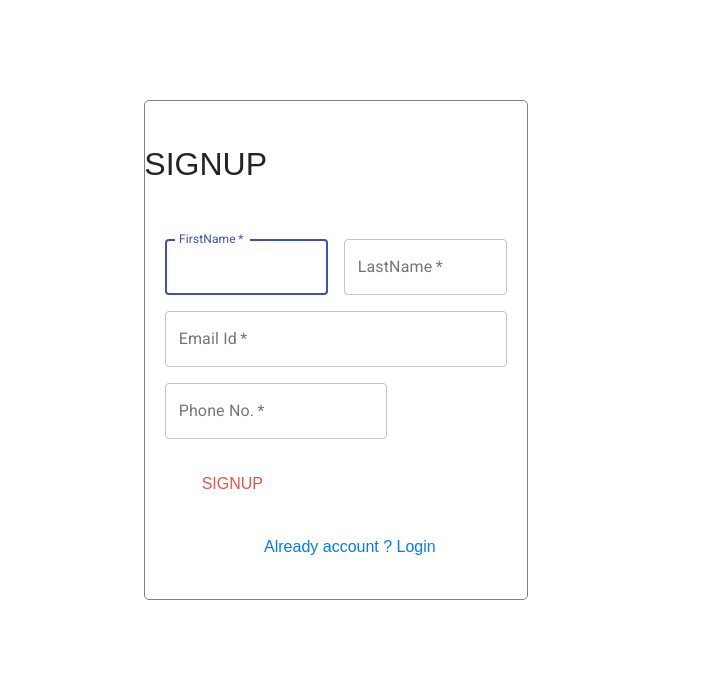
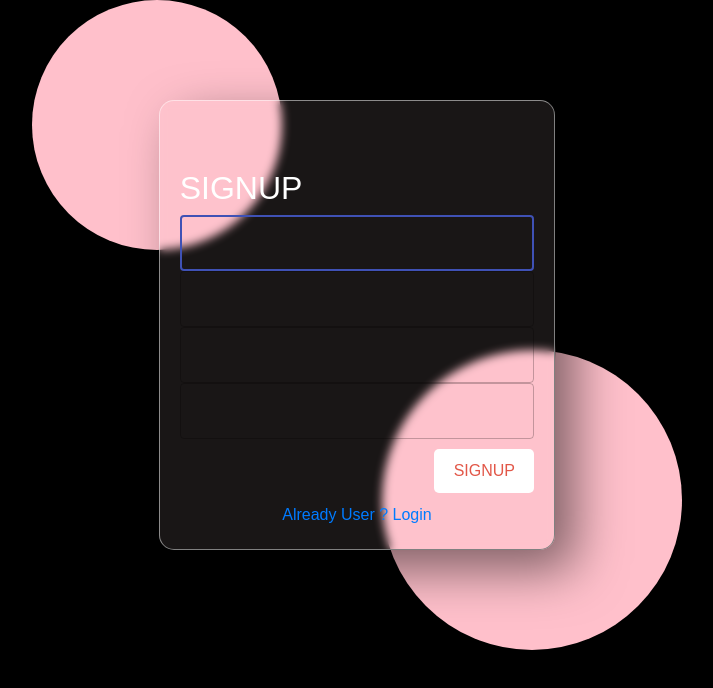
Before and after one commit to cmabirua/Project, a React (Create React App) app: page /signup in a window 1280 px wide. Shown: the top 688 px of the page, without its empty margins (283-996 px from the left). Built offline with nearby package versions, Linux system fonts and the light colour scheme.

Commit message:
Change Signup UI

```diff
--- a/src/Component/SignUp/SignUp.js
+++ b/src/Component/SignUp/SignUp.js
@@ -48,33 +48,104 @@ var checkphone = (data)=>{
 }
 
 const classes = useStyles();
-    return(
+    return (
     <div className="container-fluid">
       <div className="row">
+        <div className={`col-lg-12 ${Styles.back}`}>
+          <div className={Styles.circle1}></div>
+          <div className={Styles.circle2}></div>
+        </div>
         <div className="col-lg-4"></div>
-                <div className="col-lg-4" className={Styles.box}>
+        <div className="col-lg-4">
+          <div className={Styles.box}>
+            <br></br>
             <br></br>
             <h2 className={Styles.name}>SIGNUP</h2>
             <br></br>
-                    <form className={classes.form}>
-                    <Grid container spacing={2}> {/* INPUT BOX */}
-                        <TextBox  xs = "12" sm="6"  auto="fname" name="firstName" id="firstName" label="FirstName" autofocus="false" />
-                        <TextBox xs = "12" sm="6"  auto="lname" name="lastName" id="lastName" label="LastName"  />
-                        <TextBox xs="12" sm="12" auto="email" name="email" id="email" label="Email Id"  />
-                        <TextBox xs = "8" sm="8" auto="phone" name="phone" id="phone" label="Phone No."  />
-                        <Grid><button onClick={check}  type={p==null && e==null?"submit":"button"} className="btn" className={Styles.btnsignup}>SIGNUP</button></Grid>
-                    </Grid>
+            <form>
+              <TextBox
+                auto="fname"
+                name="firstName"
+                id="firstName"
+                autofocus="true"
+                width="100%"
+                placeholder="FirstName"
+              />
+              <TextBox
+                auto="lname"
+                name="lastName"
+                id="lastName"
+                width="100%"
+                placeholder="Last Name"
+              />
+              <TextBox
+                auto="email"
+                name="email"
+                id="email"
+                width="100%"
+                placeholder="Email"
+              />
+              <TextBox
+                auto="phone"
+                name="phone"
+                id="phone"
+                width="100%"
+                placeholder="Phone No."
+              />
+              <button
+                onClick={check}
+                type={p == null && e == null ? "submit" : "button"}
+                className={Styles.btnlogin}
+              >
+                SIGNUP
+              </button>
               <br></br>
               {/* Error Display */}
-                    <p style={{color:"red",fontSize:"15px"}}> {e==null?"":e}</p>
-                    <p style={{color:"red",fontSize:"15px"}}> {p==null?"":p}</p>
-
-                    <Grid container spacing={2}>
-                        <p className={Styles.txtsign}><NavLink to="/login">Already account ? Login</NavLink></p>
-                    </Grid>
+              <p style={{ color: "red", fontSize: "15px" }}>
+                {" "}
+                {e == null ? "" : e}
+              </p>
+              <p style={{ color: "red", fontSize: "15px" }}>
+                {" "}
+                {p == null ? "" : p}
+              </p>
+              <br></br>
+              <p className={Styles.txtlogin}>
+                <NavLink to="/signup">Already User ? Login</NavLink>
+              </p>
             </form>
           </div>
         </div>
       </div>
+    </div>
   )
+    // return(
+    //     <div className="container-fluid">
+    //         <div className="row">
+    //             <div className="col-lg-4"></div>
+    //             <div className="col-lg-4" className={Styles.box}>
+    //             <br></br>
+    //                 <h2 className={Styles.name}>SIGNUP</h2>
+    //                 <br></br>
+    //                 <form className={classes.form}>
+    //                 <Grid container spacing={2}> {/* INPUT BOX */}
+    //                     <TextBox  xs = "12" sm="6"  auto="fname" name="firstName" id="firstName" label="FirstName" autofocus="false" />
+    //                     <TextBox xs = "12" sm="6"  auto="lname" name="lastName" id="lastName" label="LastName"  />
+    //                     <TextBox xs="12" sm="12" auto="email" name="email" id="email" label="Email Id"  />
+    //                     <TextBox xs = "8" sm="8" auto="phone" name="phone" id="phone" label="Phone No."  />
+    //                     <Grid><button onClick={check}  type={p==null && e==null?"submit":"button"} className="btn" className={Styles.btnsignup}>SIGNUP</button></Grid>
+    //                 </Grid>
+    //                 <br></br>
+    //                 {/* Error Display */}
+    //                 <p style={{color:"red",fontSize:"15px"}}> {e==null?"":e}</p>
+    //                 <p style={{color:"red",fontSize:"15px"}}> {p==null?"":p}</p>
+
+    //                 <Grid container spacing={2}>
+    //                     <p className={Styles.txtsign}><NavLink to="/login">Already account ? Login</NavLink></p>
+    //                 </Grid>
+    //                 </form>
+    //             </div>
+    //         </div>
+    //     </div>
+    // )
 }
--- a/src/Component/SignUp/Signup.module.css
+++ b/src/Component/SignUp/Signup.module.css
@@ -1,53 +1,77 @@
-body{
-    backdrop-filter: blur(10px);
+.back {
+    height: 100vh;
+    background-color: black;
+    /* backgrcolor: black; */
 }
+
+.circle1 {
+    height: 250px;
+    width: 250px;
+    color: pink;
+    background-color: pink;
+    border-radius: 50%;
+    margin-left: 300px;
+}
+
+.circle2 {
+    margin-top: 100px;
+    margin-right: 300px;
+    height: 300px;
+    width: 300px;
+    color: pink;
+    background-color: pink;
+    border-radius: 50%;
+    float: right;
+}
+
 .box {
     position: relative;
     top: 100px;
-    width: 30%;
-    height: 500px;
+    width: 100%;
+    height: 450px;
     padding: 20px;
     border-radius: 5px;
-    transition: 0.5s;
     border: 1px solid gray;
+    margin-top: -100vh;
+    box-shadow: 20px 20px 50px rgba(0, 0, 0, 0.5);
+    border-radius: 15px;
+    background: rgba(243, 218, 218, 0.1);
+    overflow: hidden;
+    justify-content: center;
+    align-items: center;
+    border-top: 1px solid rgba(255, 255, 255, 0.5);
+    border-left: 1px solid rgba(255, 255, 255, 0.5);
+    backdrop-filter: blur(5px);
 }
 
-.box:hover {
-    box-shadow: 1px 1px 10px 1px grey;
-
+.btnlogin {
+    color: #e25748;
+    /* transition: 0.5s; */
+    border: none;
+    background-color: white;
+    margin-top: 10px;
+    margin-left: 30px;
+    padding: 10px 10px;
+    border-radius: 5px;
+    float: right;
+    outline: none;
+    width: 100px;
 }
 
-.btnsignup {
-    color: #e25748;
-    transition: 0.5s;
-    border: none;
-    background-color: white;
-    /* border: 2px red solid; */
+.txtlogin {
+    margin-top: 0;
+    color: gray;
+    /* margin-left: 25%; */
 }
 
-.btnsignup:hover {
-    color: #e25748;
-    background-color: #facdc8;
-
-}
-
-.btnsignup {
-    /* margin-left: 81%;
-    margin-right: 30px; */
-    margin-top: 10px;
-    margin-left: 30px;
-    padding: 15px 15px;
-    border-radius: 5px;
-}
-
-.txtsign {
-    margin-top: 0;
-    color: gray;
-    margin-left: 30%;
+.txtlogin:hover {
+    text-decoration: none;
+    /* color: gray; */
 }
 
 .name {
-    margin-left: -260px;
+    float: left;
+    color: white;
 }
 
 @media only screen and (max-width: 500px) {
@@ -56,22 +80,33 @@ body{
         width: 90%;
         top: 125px;
         margin-left: 20px;
-
+        margin-top: -90vh;
     }
 
-    .btnsignup {
-        background-color: #facdc8;
+    .btnlogin {
+        background-color: white;
         margin-top: 10px;
-        margin-left: 8px;
+        margin-left: 0px;
+        width: 100%;
     }
 
-    .name {
-        margin-left: -200px;
-    }
-    .txtsign {
-        margin-top: -10px;
+    .txtlogin {
+        margin-top: 0;
         color: gray;
         margin-left: 3%;
     }
 
+    .circle1 {
+        margin-top: 50px;
+        width: 200px;
+        height: 200px;
+        margin-left: 0;
+    }
+
+    .circle2 {
+        margin-top: 300px;
+        width: 200px;
+        height: 200px;
+        margin-right: 0;
+    }
 }
```
Lines whose indentation alone changed are shown as unchanged.
